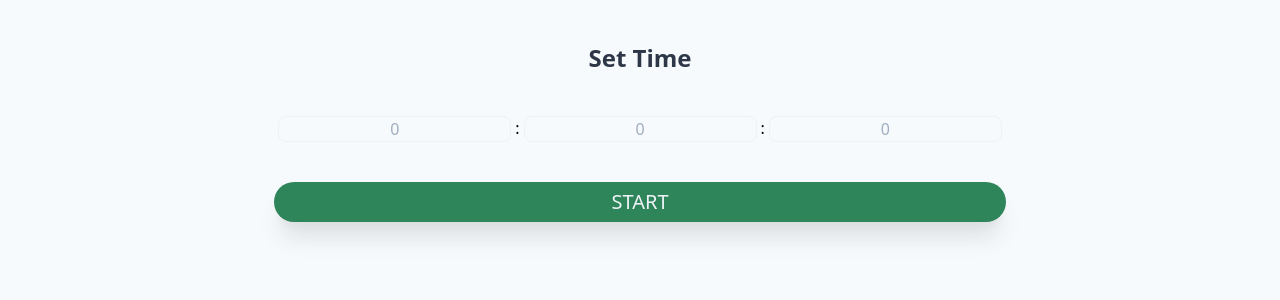
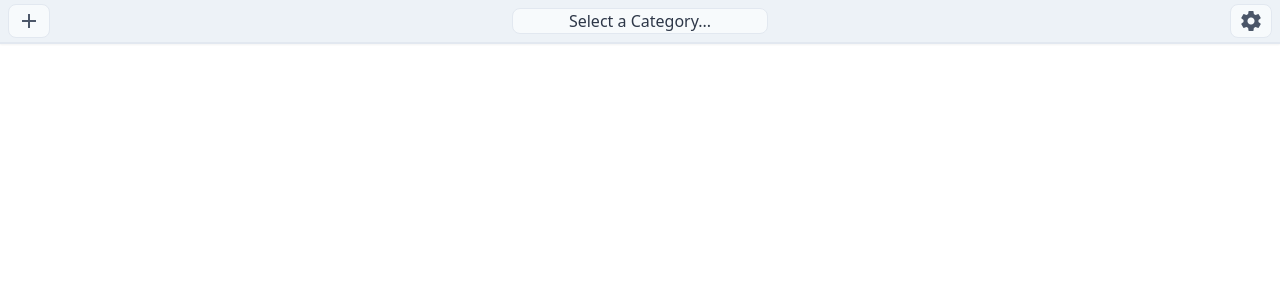
Before and after one commit to nezurian/timer, a React (Create React App) app: page / in a window 1280 px wide. Shown: the top 300 px of the page. Built offline with nearby package versions, Linux system fonts and the light colour scheme.

Commit message:
Topbar Design

```diff
--- a/app.ts
+++ b/app.ts
@@ -3,8 +3,9 @@ const { app, BrowserWindow } = require('electron')
 function createWindow () {
     // Create the browser window.
     let win = new BrowserWindow({
-      width: 300,
-      height: 300,
+      resizable: false,
+      width: 1000,
+      height: 600,
       // frame: false,
       webPreferences: {
         nodeIntegration: true
--- a/public/index.html
+++ b/public/index.html
@@ -1,13 +1,11 @@
 <!DOCTYPE html>
 <html lang="en">
+
 <head>
   <meta charset="utf-8" />
   <link rel="icon" href="%PUBLIC_URL%/favicon.ico" />
   <meta name="viewport" content="width=device-width, initial-scale=1" />
-    <meta
-      name="description"
-      content="Web site created using create-react-app"
-    />
+  <link href="https://fonts.googleapis.com/icon?family=Material+Icons" rel="stylesheet">
   <link rel="apple-touch-icon" href="%PUBLIC_URL%/logo192.png" />
   <!--
       manifest.json provides metadata used when your web app is installed on a
@@ -23,8 +21,9 @@
       work correctly both with client-side routing and a non-root public URL.
       Learn how to configure a non-root public URL by running `npm run build`.
     -->
-    <title>React App</title>
+  <title>Timer App</title>
 </head>
+
 <body>
   <noscript>You need to enable JavaScript to run this app.</noscript>
   <div id="root"></div>
@@ -39,4 +38,5 @@
       To create a production bundle, use `npm run build` or `yarn build`.
     -->
 </body>
+
 </html>
--- a/src/App.tsx
+++ b/src/App.tsx
@@ -1,10 +1,10 @@
 import React from "react";
-import QuickStart from "./views/QuickStart"
+import Menu from "./views/Menu"
 
 function App() {
   return (
-    <div className="App h-screen w-screen container">
-    <QuickStart />
+    <div className="h-screen w-full">
+    <Menu />
     </div>
   );
 }
--- /dev/null
+++ b/src/assets/xstyles.css
@@ -0,0 +1,3 @@
+.no-outline:focus {
+    outline: none;
+}
--- /dev/null
+++ b/src/components/Menu/Button.tsx
@@ -0,0 +1,60 @@
+import React, { useState } from "react";
+
+type Props = {
+  icon: string;
+};
+
+const Button = (props: Props) => {
+  return (
+    <button className="rounded-lg no-outline border-gray-300 hover:border-teal-600 focus:text-teal-800 focus:border-teal-800 focus:bg-teal-100 hover:text-teal-600 hover:shadow-xl transition duration-200 ease-in bg-gray-100 border py-1 px-2 my-1 flex flex-row text-gray-700 text-normal">
+      <i className="material-icons">{props.icon}</i>
+    </button>
+  );
+};
+
+const Category = () => {
+  const [menu, setMenu] = useState<Boolean>(false);
+  const func = () => {
+    !menu ? setMenu(true) : setMenu(false);
+  };
+  return (
+    <div
+      onClick={func}
+      className="rounded-lg relative cursor-pointer no-outline border-gray-300 bg-gray-100 w-64 border mx-64 antialiased text-center text-gray-800"
+    >
+      Select a Category...
+      {!menu ? null : <Menu />}
+    </div>
+  );
+};
+
+const Menu = () => {
+  return (
+    <div className="absolute w-full my-1 border-gray-300 rounded-lg shadow-xl bg-gray-100 border-gray-300 bg-gray-100">
+      <CategoryItem name="Category Item I" color="purple" />
+      <CategoryItem name="Category Item II" color="blue" />
+      <CategoryItem name="Category Item III" color="teal" />
+      <CategoryItem name="Category Item V" color="green" />
+      <CategoryItem name="Category Item VI" color="yellow" />
+      <CategoryItem name="Category Item VII" color="orange" />
+      <CategoryItem name="Category Item XI" color="red" />
+    </div>
+  );
+};
+
+type CategoryItem = {
+  name: string;
+  color: string;
+};
+const CategoryItem = (props: CategoryItem) => {
+  return (
+    <button className={`w-full flex flex-row text-gray-700 py-1 items-center antialiased font-medium hover:text-${props.color}-700 transition duration-200 ease-in border border-gray-100 hover:border-${props.color}-700 hover:bg-${props.color}-100 rounded-lg`}>
+      <div
+        className={`w-4 h-4 rounded-full ml-4 bg-${props.color}-500 border`}
+      ></div>
+      <p className="pl-2"> {props.name}</p>
+    </button>
+  );
+};
+
+export { Button, Category };
--- /dev/null
+++ b/src/components/Menu/Module.tsx
@@ -0,0 +1,13 @@
+import React from 'react'
+
+type Props = {
+    moduleName: string
+}
+export default function Module(props: Props) {
+
+    return (
+        <div className="flex border border-gray-200 rounded-lg shadow-2xl m-2 ">
+            {props.moduleName}
+        </div>
+    )
+}
--- /dev/null
+++ b/src/components/Menu/Topbar.tsx
@@ -0,0 +1,12 @@
+import React from "react";
+import { Button, Category } from "./Button";
+
+export default function Topbar() {
+  return (
+    <div className="w-full px-2 border-b-2 border-gray-300 shadow-sm bg-gray-200 flex flex-row items-center justify-between">
+      <Button icon={"add"} />
+      <Category />
+      <Button icon={"settings"} />
+    </div>
+  );
+}
--- a/src/components/Timer.tsx
+++ b/src/components/Timer.tsx
@@ -35,7 +35,7 @@ export default function Timer() {
         } else handleInput(e);
       }
       // Minutes & Seconds can not be more than 59.
-      if (target.name === "minutes" || target.name === "seconds") {
+      else if (target.name === "minutes" || target.name === "seconds") {
         if (value > 59) {
           return;
           // If everything validates;
@@ -71,7 +71,7 @@ export default function Timer() {
         setProcess(false);
         console.log("Time is up!");
       }
-    }, 1000);
+    }, 10);
   };
 
   useEffect(() => {
@@ -88,35 +88,32 @@ export default function Timer() {
   };
 
   return (
-    <div className="flex flex-col px-20">
+    <div className="flex flex-col justify-center items-center">
+      <p className="text-xl text-gray-800 "> TIMER </p>
       <div className="flex flex-row">
+        <Input name="hours" value={time.hours} onChange={inputValidation} />
 
-        <Input name="hours" value={time.hours} onChange={inputValidation} />
-        <p>:</p>
         <Input name="minutes" value={time.minutes} onChange={inputValidation} />
 
-        <p>:</p>
         <Input name="seconds" value={time.seconds} onChange={inputValidation} />
-
       </div>
-
+      <div className="w-full flex justify-center">
         {process ? (
           <Button
             name={"stop"}
             trigger={stopTimer}
             title={"STOP"}
-          BGcolor={"bg-red-700"}
-          HovBGcolor={"hover:bg-red-500"}
+            color={"text-gray-600"}
           />
         ) : (
           <Button
             name={"start"}
             trigger={startTimer}
             title={"START"}
-          BGcolor={"bg-green-700"}
-          HovBGcolor={"hover:bg-green-500"}
+            color={"text-gray-600"}
           />
         )}
       </div>
+    </div>
   );
 }
--- a/src/components/Util.comp.tsx
+++ b/src/components/Util.comp.tsx
@@ -4,8 +4,7 @@ interface Button {
   trigger: VoidFunction;
   name: string;
   title: string;
-  BGcolor: string;
-  HovBGcolor: string;
+  color: string;
 }
 
 const Button = (props: Button) => {
@@ -13,7 +12,7 @@ const Button = (props: Button) => {
     <button
       name="props.name"
       onClick={props.trigger}
-      className={`px-3 h-10 outline-none rounded-full ${props.BGcolor} ${props.HovBGcolor} text-gray-200 text-xl mt-10 shadow-xl`}
+      className={`px-8 h-10 outline-none rounded-full ${props.color} bg-gray-400 font-bold text-xl mt-10 shadow-xl`}
     >
       {props.title}
     </button>
@@ -28,12 +27,17 @@ interface Input {
 
 const Input = (props: Input) => {
   return (
-    <input
-      name={props.name}
-      value={props.value}
-      onChange={props.onChange}
-      className="bg-gray-100 w-1/3 mx-1 outline-none focus:border-blue-300 border border-gray-200 text-center text-gray-500  rounded-lg"
-    ></input>
+    <div className="flex flex-col w-1/3 items-center justify-center">
+      <p className="text-lg text-gray-400 font-hairline capitalize">
+        {props.name}
+      </p>
+      <input
+        name={props.name}
+        value={props.value}
+        onChange={props.onChange}
+        className="bg-gray-100 w-1/3 mx-1 outline-none text-3xl text-center text-gray-500  rounded-lg"
+      ></input>
+    </div>
   );
 };
 
--- a/src/index.tsx
+++ b/src/index.tsx
@@ -2,6 +2,7 @@ import React from 'react';
 import ReactDOM from 'react-dom';
 import App from './App';
 import './tailwind.generated.css';
+import './assets/xstyles.css'
 import * as serviceWorker from './serviceWorker';
 
 ReactDOM.render(
--- /dev/null
+++ b/src/views/Menu.tsx
@@ -0,0 +1,11 @@
+import React from "react";
+import Topbar from "../components/Menu/Topbar";
+// import Module from "../components/Menu/Module";
+export default function Menu() {
+  return (
+    <div className="flex flex-col w-full h-full">
+      <Topbar />
+      <div className="grid h-full grid-cols-3 flex-row flex-wrap"></div>
+    </div>
+  );
+}
--- a/src/views/QuickStart.tsx
+++ b/src/views/QuickStart.tsx
@@ -4,10 +4,12 @@ import Timer from "../components/Timer";
 const QuickStart = () => {
   return (
     <div className="w-full h-full bg-gray-100 flex flex-col items-center ">
-      <h1 className="font-bold text-2xl antialiased text-gray-800 text-center py-10">
+      <h1 className="font-bold text-2xl antialiased text-gray-600 text-center pt-10 pb-5">
         Set Time
       </h1>
-      <Timer />
+      <div className="border border-gray-400 rounded-full p-4">
+        <Timer />
+      </div>
     </div>
   );
 };
```
Lines whose indentation alone changed are shown as unchanged.
